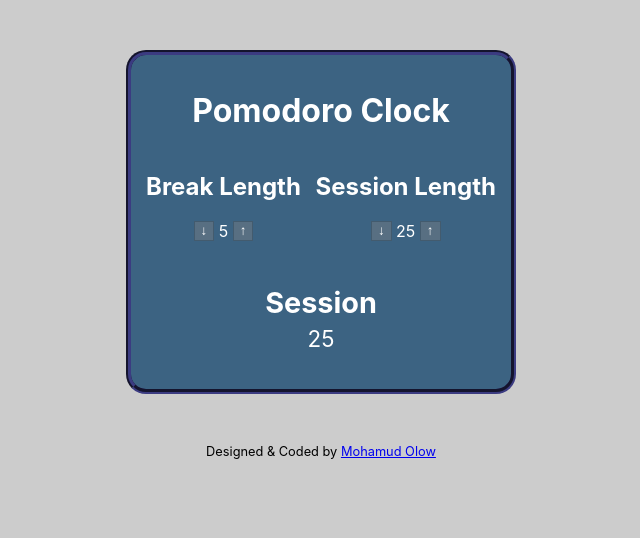
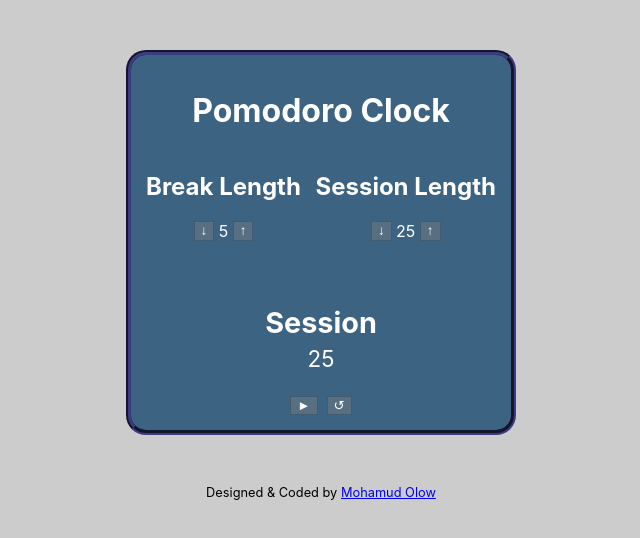
Before and after one commit to mohamudolow/pomodoro-clock, a React (Create React App) app: page / in a window 1280 px wide. Shown: the top 538 px of the page, without its empty margins (319-959 px from the left). Built offline with nearby package versions, Linux system fonts and the light colour scheme.

Commit message:
add Controls component that contains a play/stop and reset buttons

```diff
--- a/src/App.js
+++ b/src/App.js
@@ -20,6 +20,13 @@ const Timer = ({ mode, time }) => (
 </div>
 );
 
+const Controls = ({ active }) => (
+<div id="controls">
+<button id="start_stop">{active ? <span>&#10074;&#10074;</span> : <span>&#9658;</span>}</button>&nbsp;&nbsp;
+<button id="reset"><span>&#8634;</span></button>
+</div>
+);
+
 class App extends React.Component {
 constructor(props) {
 super(props);
@@ -27,7 +34,8 @@ this.state = {
 breakValue: 5,
 sessionValue: 25,
 mode: 'session',
-time: 25
+time: 25,
+active: false
 }
 }
 
@@ -38,9 +46,10 @@ return (
 <div id="setting">
 <SetTimer type="break" value={this.state.breakValue} />
 <SetTimer type="session" value={this.state.sessionValue} />
-</div>
-<div><br />
+</div><br /><br />
+<div>
 <Timer mode={this.state.mode} time={this.state.time} />
+<Controls active={this.state.active} />
 </div>
 </div>
 );
```
